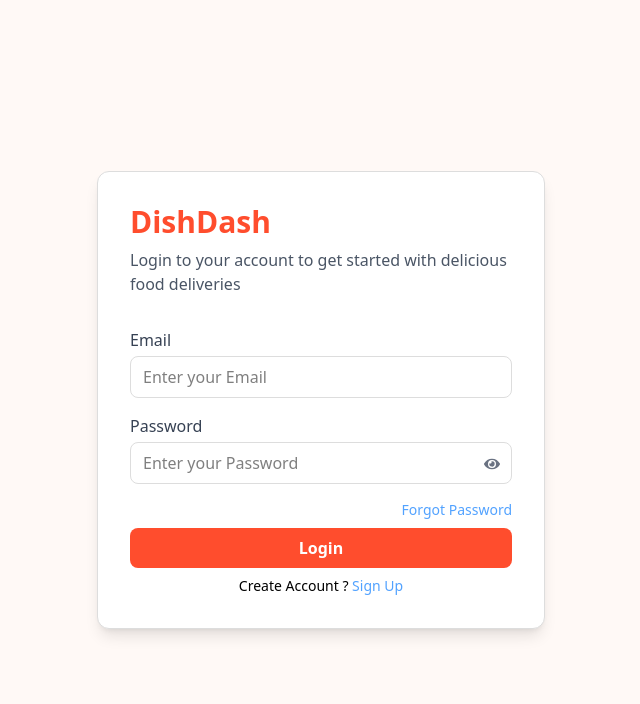
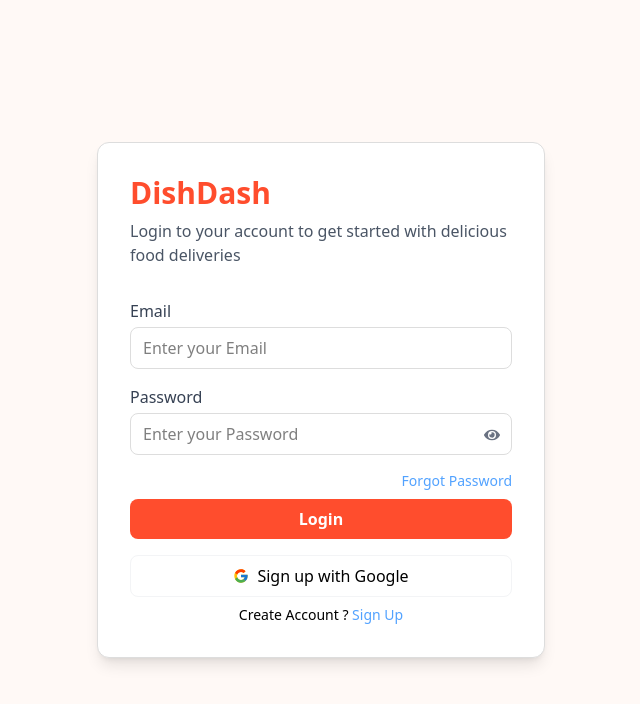
Before and after one commit to rishir143/Food-Delivery-Web, a React app in the folder Frontend/: page /signin in a window 1280 px wide. Shown: the top 704 px of the page, without its empty margins (319-959 px from the left). Built offline with nearby package versions, Linux system fonts and the light colour scheme; no server answers; the HTML template or start-up script is replaced by a standard one.

Commit message:
Fixed google and auth sigin and navbar issur

```diff
--- a/Frontend/src/components/Nav.jsx
+++ b/Frontend/src/components/Nav.jsx
@@ -16,6 +16,7 @@
   const { userData, currentCity, cartItems } = useSelector(
     (state) => state.user,
   );
+
   const [showCityModal, setShowCityModal] = useState(false);
   const { myShopData } = useSelector((state) => state.owner);
   const [showInfo, setShowInfo] = useState(false);
--- a/Frontend/src/pages/SignIn.jsx
+++ b/Frontend/src/pages/SignIn.jsx
@@ -9,6 +9,8 @@
 import { ClipLoader } from "react-spinners";
 import { useDispatch } from "react-redux";
 import { setUserData } from "../redux/userSlice";
+import { GoogleAuthProvider, signInWithPopup } from "firebase/auth";
+import { auth } from "../../firebase";
 
 const SignIn = () => {
   const primaryColor = "#ff4d2d";
@@ -35,13 +37,49 @@
           email,
           password,
         },
-        { withCredentials: true }
+        { withCredentials: true },
       );
       dispatch(setUserData(result.data));
+      navigate("/");
       setErr("");
       setLoading(false);
     } catch (error) {
       setErr(error?.response?.data?.message);
+      setLoading(false);
+    }
+  };
+
+  const googleSignIn = async () => {
+    if (loading) return;
+    setLoading(true);
+
+    try {
+      const provider = new GoogleAuthProvider();
+      const result = await signInWithPopup(auth, provider);
+
+      const { data } = await axios.post(
+        `${serverUrl}/api/auth/google-signin`,
+        {
+          fullname: result.user.displayName,
+          email: result.user.email,
+        },
+        { withCredentials: true },
+      );
+
+      if (data.success) {
+        dispatch(setUserData(data));
+        alert("Google Signin Successful");
+        navigate("/");
+      } else {
+        alert(data.message || "Google Signin failed");
+      }
+    } catch (error) {
+      console.log("google signup error:", error);
+      console.log("response:", error.response?.data);
+      alert(
+        `Google Signin failed: ${error.response?.data?.message || error.message}`,
+      );
+    } finally {
       setLoading(false);
     }
   };
@@ -129,6 +167,14 @@
           <p className="text-red-500 text-center font-semibold mt-2">*{err}</p>
         )}
 
+        <button
+          className="w-full mt-4 flex items-center justify-center gap-2 border rounded-lg px-4 py-2 transition duration-400 border-gray-100 hover:bg-gray-200"
+          onClick={googleSignIn}
+        >
+          <FcGoogle />
+          <span>Sign up with Google</span>
+        </button>
+
         <p className="text-center mt-2 text-sm">
           Create Account ?{" "}
           <span
```
Also changed, not shown: 2 other files (tests, documents, lock files or other folders).
